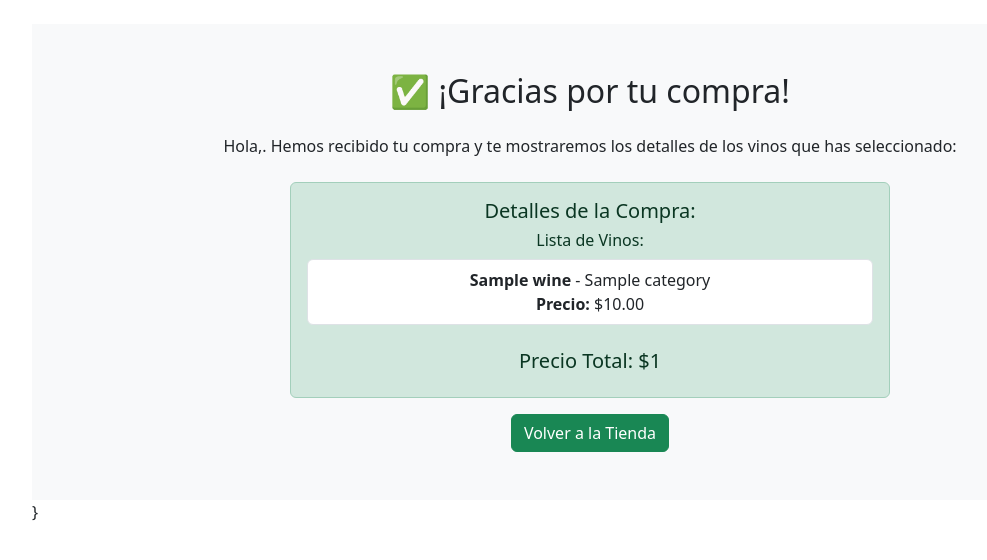
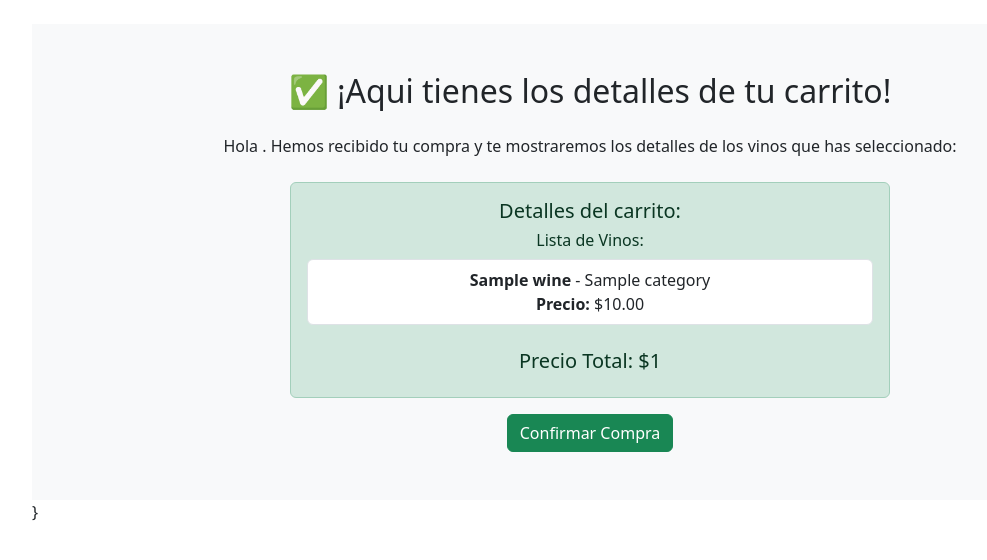
Before and after one commit to leonidasmv10/vino_django, a Django app: template templates/wines/ticket.html in a window 1280 px wide. Shown: the part 56-616 px from the top of the page, without its empty margins (50-1037 px from the left). Run offline with Django 5.2, Linux system fonts and the light colour scheme; tables that the repository leaves empty hold one stand-in row (values such as "Sample post"); the template is opened without the code that fills it: values that come from a table or form of the project are taken from there, most other values are stand-ins (such as "Sample title", 1, 10 or a date in 2020); some libraries are stand-ins or nearby versions.

Commit message:
Update ticket.html

```diff
--- a/templates/wines/ticket.html
+++ b/templates/wines/ticket.html
@@ -6,11 +6,11 @@
 {% block content %}
 <section class="bg-light py-5">
     <div class="container text-center">
-        <h2 class="mb-4">✅ ¡Gracias por tu compra!</h2>
-        <p>Hola,<strong>{{ username }}</strong>. Hemos recibido tu compra y te mostraremos los detalles de los vinos que has seleccionado:</p>
+        <h2 class="mb-4">✅ ¡Aqui tienes los detalles de tu carrito!</h2>
+        <p>Hola <strong>{{ username }}</strong>. Hemos recibido tu compra y te mostraremos los detalles de los vinos que has seleccionado:</p>
 
         <div class="alert alert-success mt-4 mx-auto" style="max-width: 600px; text-align: center;">
-            <h5>Detalles de la Compra:</h5>
+            <h5>Detalles del carrito:</h5>
 
             <h6>Lista de Vinos:</h6>
             <ul class="list-group">
@@ -24,7 +24,7 @@
 
             <h5 class="mt-4">Precio Total: ${{ total_price }}</h5>
         </div>
-        <a href="{% url 'remove_user_cart_cookie' %}" class="btn btn-success">Volver a la Tienda</a>
+        <a href="{% url 'remove_user_cart_cookie' %}" class="btn btn-success">Confirmar Compra</a>
     </div>
 </section>}
 {% endblock %}
```
